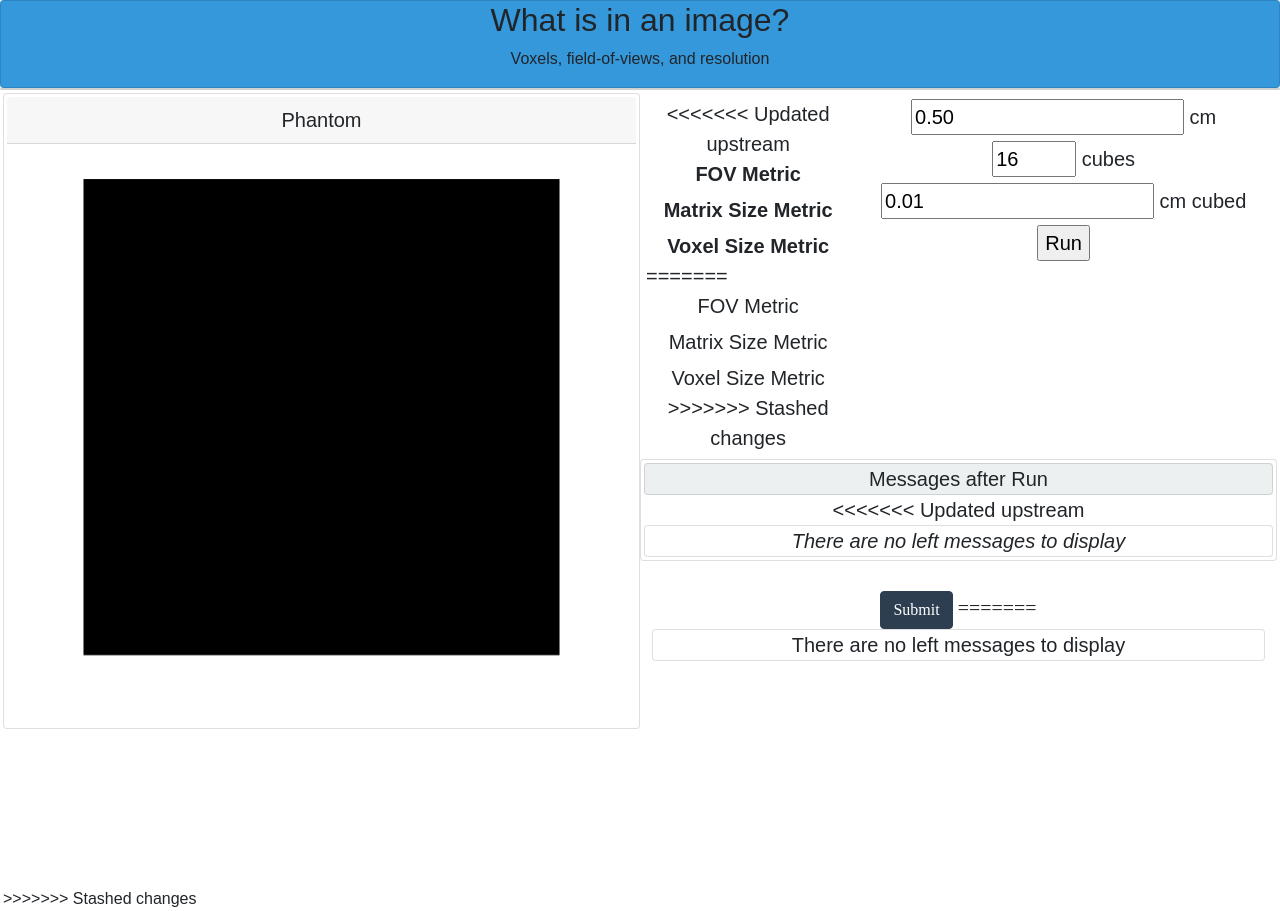
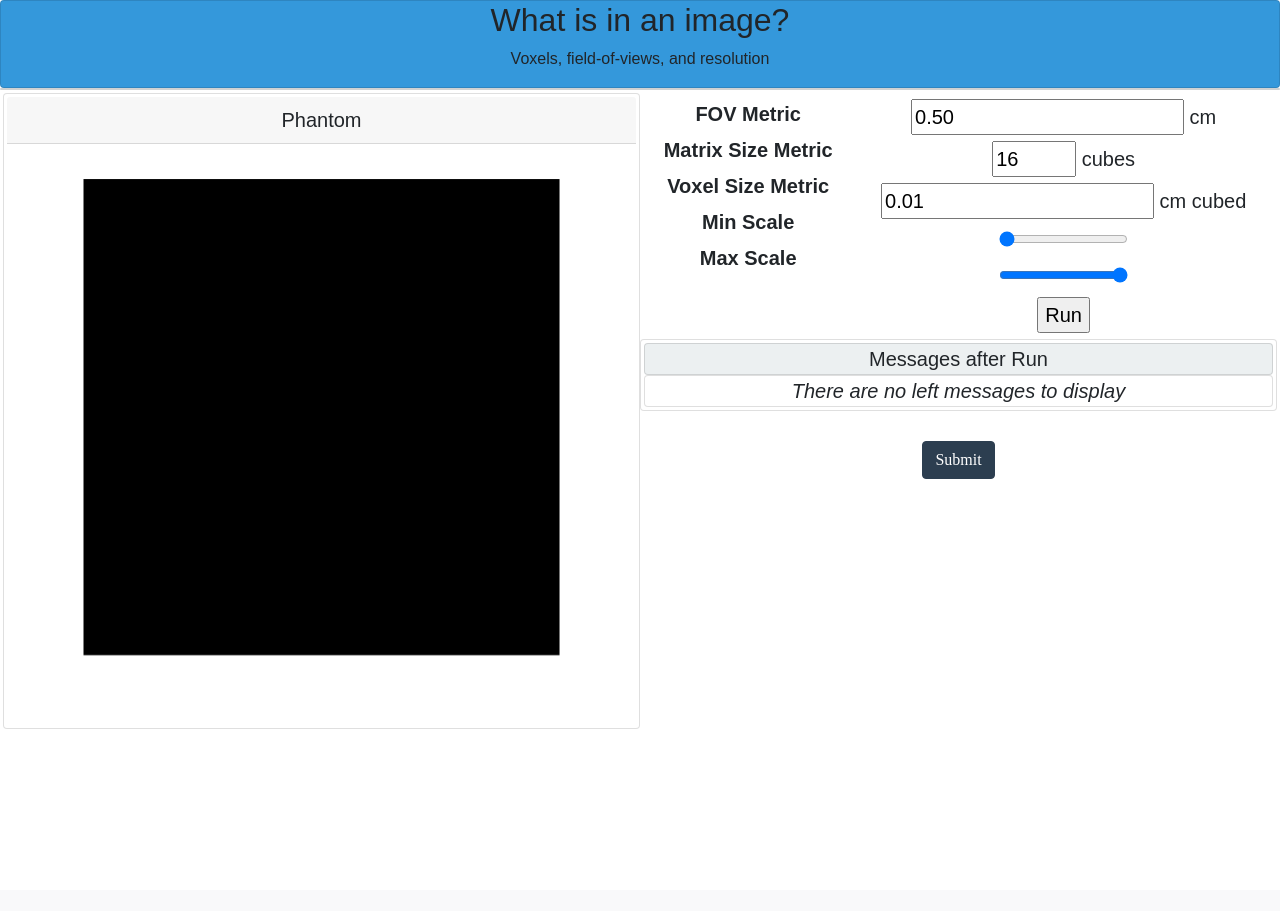
Before and after one commit to imr-framework/vs-tabletop, a Flask app: page /games/1 in a window 1280 px wide. Shown: the part 78-989 px from the top of the page. After the commit the page ends 807 px from the top, so only its background shows below. Run offline with Flask 2, Linux system fonts and the light colour scheme; some libraries are stand-ins or nearby versions.

Commit message:
Game 1 Add-ons

```diff
--- a/app/forms.py
+++ b/app/forms.py
@@ -45,6 +45,8 @@ class Game1Form(FlaskForm):
     Matrix_scale = IntegerField(label='cubes', validators=[DataRequired(), NumberRange(min=16,max=125)], default=16)
     Voxel_scale = DecimalField(label='cm cubed', validators=[DataRequired(), NumberRange(min=.00001, max=1)], default=.01)
     submit_field = SubmitField("Run")
+    min_scale = DecimalRangeField(label='', validators=[DataRequired(), NumberRange(min=0.01, max=1)],default=0)
+    max_scale = DecimalRangeField(label='', validators=[DataRequired(), NumberRange(min=0.01, max=1)],default=1)
 
 # EXAMPLE
 class Game4Form(FlaskForm):
--- a/app/routes_game1.py
+++ b/app/routes_game1.py
@@ -16,5 +16,12 @@ def game1():
         print(form.Matrix_scale.data)
         print(form.Voxel_scale.data)
 
+
+
     return render_template('game1.html',template_title="What is in an image?",
                            template_intro_text="Voxels, field-of-views, and resolution ",template_game_form=None, G1Form = form)
+
+
+@socketio.on('Update param for Game1')
+def update_parameter(info):
+    print(info)
--- a/app/routes_main.py
+++ b/app/routes_main.py
@@ -24,6 +24,7 @@ def initialize_parameters():
     session['display'] = {'autoscale':True, 'show_prev':False}
     session['user_id'] = None
 
+    session['game1'] = {'FOV_scale', 'Matrix_scale', 'Voxel_scale', 'Min'}
     # TODO add Game 5 params
     session['game5'] = {'b0_on': False, 'coil_on': False, 'flip_angle': 90, 'rf_phase': 0,
                         'coil_dir': 'x', 'm_theta': 0, 'm_phi':0, 'm_size': 1}
--- /dev/null
+++ b/app/static/game1.js
@@ -0,0 +1,5 @@
+let socket = io();
+
+$(':input').on('input', (event)=>{
+    socket.emit("Update param for Game1", {'id': event.target.id, 'value': event.target.value});
+})
--- a/app/templates/game1.html
+++ b/app/templates/game1.html
@@ -15,7 +15,7 @@
             <div class="row">
             <div class="col-4 h-100">
                 <div class="row">
-<<<<<<< Updated upstream
+
                     <div class="row-header"><b>FOV Metric</b></div>
                 </div>
                 <div class="row">
@@ -23,17 +23,14 @@
                 </div>
                 <div class="row">
                     <div class="row-header"><b>Voxel Size Metric</b></div>
-=======
-                    <div class="row-header">FOV Metric</div>
                 </div>
                 <div class="row">
-                    <div class="row-header">Matrix Size Metric</div>
+                    <div class="row-header"><b>Min Scale</b></div>
                 </div>
                 <div class="row">
-                    <div class="row-header">Voxel Size Metric</div>
->>>>>>> Stashed changes
+                    <div class="row-header"><b>Max Scale</b></div>
                 </div>
-                </div>
+            </div>
             <div class="col-8 h-100">
                 <form action="/games/1" method="POST">
                     {{G1Form.hidden_tag()}}
@@ -55,28 +52,41 @@
                         {{G1Form.Voxel_scale.label}}
                     </div>
                 </div>
+                   <div class="row">
+                       <div class="row-header">
+                           {{G1Form.min_scale()}}
+                       </div>
+                   </div>
+                    <div class="row">
+                       <div class="row-header">
+                           {{G1Form.max_scale()}}
+                       </div>
+                   </div>
                 <div class="row">
                     <div class="row-header">
 
                         {{G1Form.submit_field()}}
                     </div>
                 </div>
+
                     </form>
             </div>
 
             </div>
             <div class="row card">
             <div class="card header bg-light">Messages after Run</div>
-<<<<<<< Updated upstream
+
             <div class="card body"><i>There are no left messages to display</i></div>
         </div>
             <br><button class="btn btn-primary" type="submit">Submit</button>
-=======
-            <div class="card body">There are no left messages to display</div>
+
         </div>
->>>>>>> Stashed changes
+
         </div>
             </div>
 
-    </div>
 {% endblock %}
+
+{% block additional_imports%}
+    <script src="../static/game1.js"></script>
+{% endblock %}
```
Also changed, not shown: 1 other file.
